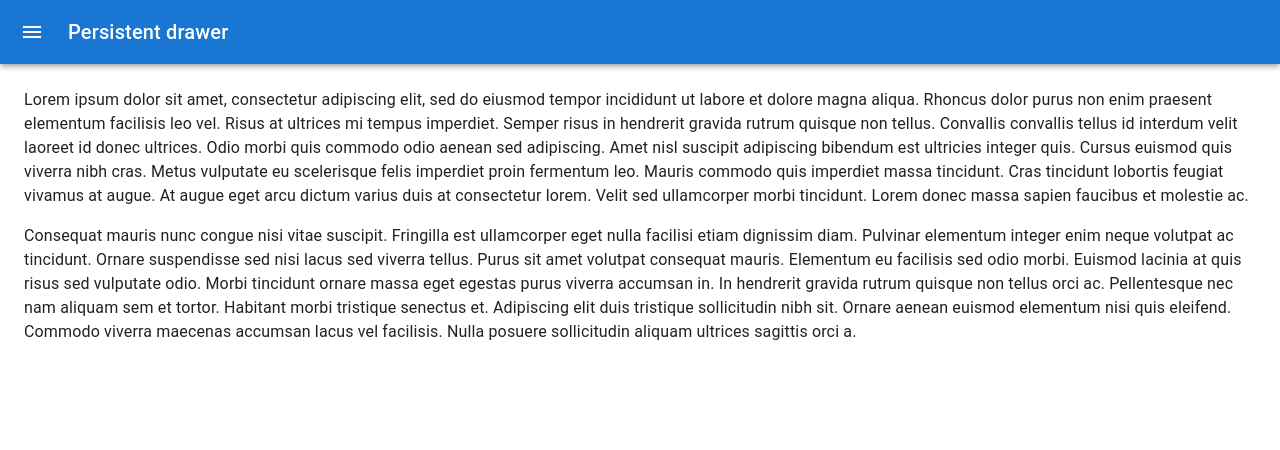
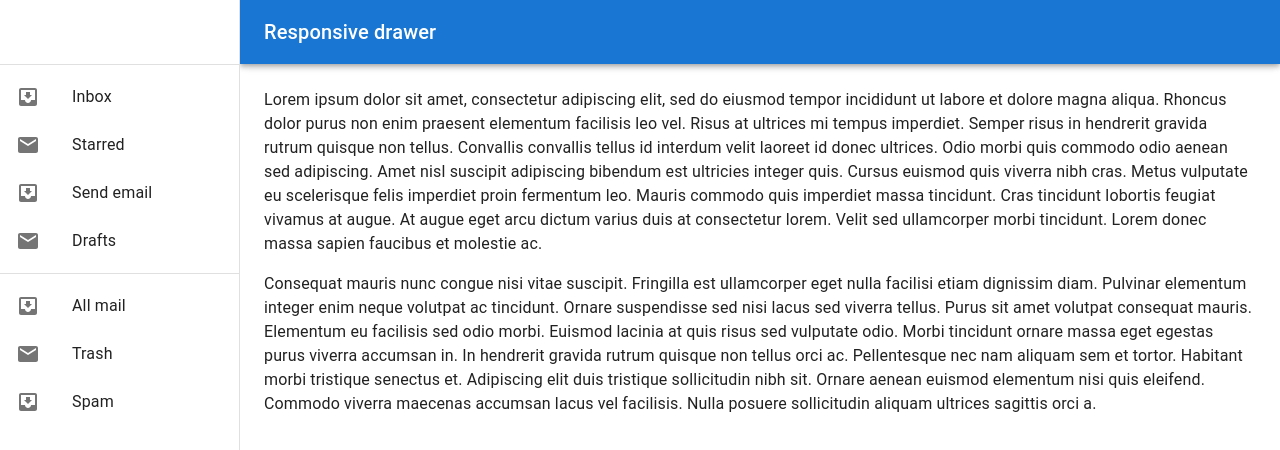
Before and after one commit to Omimin033/Household-App, a React (Create React App) app: page / in a window 1280 px wide. Shown: the top 450 px of the page. Built offline with nearby package versions, Linux system fonts and the light colour scheme.

Commit message:
レイアウトファイルのデザインを作成

```diff
--- a/src/components/layouts/AppLayout.tsx
+++ b/src/components/layouts/AppLayout.tsx
@@ -1,124 +1,54 @@
 import * as React from 'react';
-import { styled, useTheme } from '@mui/material/styles';
+import AppBar from '@mui/material/AppBar';
 import Box from '@mui/material/Box';
+import CssBaseline from '@mui/material/CssBaseline';
+import Divider from '@mui/material/Divider';
 import Drawer from '@mui/material/Drawer';
-import CssBaseline from '@mui/material/CssBaseline';
-import MuiAppBar, { AppBarProps as MuiAppBarProps } from '@mui/material/AppBar';
-import Toolbar from '@mui/material/Toolbar';
+import IconButton from '@mui/material/IconButton';
+import InboxIcon from '@mui/icons-material/MoveToInbox';
 import List from '@mui/material/List';
-import Typography from '@mui/material/Typography';
-import Divider from '@mui/material/Divider';
-import IconButton from '@mui/material/IconButton';
-import MenuIcon from '@mui/icons-material/Menu';
-import ChevronLeftIcon from '@mui/icons-material/ChevronLeft';
-import ChevronRightIcon from '@mui/icons-material/ChevronRight';
 import ListItem from '@mui/material/ListItem';
 import ListItemButton from '@mui/material/ListItemButton';
 import ListItemIcon from '@mui/material/ListItemIcon';
 import ListItemText from '@mui/material/ListItemText';
-import InboxIcon from '@mui/icons-material/MoveToInbox';
 import MailIcon from '@mui/icons-material/Mail';
+import MenuIcon from '@mui/icons-material/Menu';
+import Toolbar from '@mui/material/Toolbar';
+import Typography from '@mui/material/Typography';
 
 const drawerWidth = 240;
 
-const Main = styled('main', { shouldForwardProp: (prop) => prop !== 'open' })<{
-  open?: boolean;
-}>(({ theme, open }) => ({
-  flexGrow: 1,
-  padding: theme.spacing(3),
-  transition: theme.transitions.create('margin', {
-    easing: theme.transitions.easing.sharp,
-    duration: theme.transitions.duration.leavingScreen,
-  }),
-  marginLeft: `-${drawerWidth}px`,
-  ...(open && {
-    transition: theme.transitions.create('margin', {
-      easing: theme.transitions.easing.easeOut,
-      duration: theme.transitions.duration.enteringScreen,
-    }),
-    marginLeft: 0,
-  }),
-}));
-
-interface AppBarProps extends MuiAppBarProps {
-  open?: boolean;
+interface Props {
+  /**
+   * Injected by the documentation to work in an iframe.
+   * Remove this when copying and pasting into your project.
+   */
+  window?: () => Window;
 }
 
-const AppBar = styled(MuiAppBar, {
-  shouldForwardProp: (prop) => prop !== 'open',
-})<AppBarProps>(({ theme, open }) => ({
-  transition: theme.transitions.create(['margin', 'width'], {
-    easing: theme.transitions.easing.sharp,
-    duration: theme.transitions.duration.leavingScreen,
-  }),
-  ...(open && {
-    width: `calc(100% - ${drawerWidth}px)`,
-    marginLeft: `${drawerWidth}px`,
-    transition: theme.transitions.create(['margin', 'width'], {
-      easing: theme.transitions.easing.easeOut,
-      duration: theme.transitions.duration.enteringScreen,
-    }),
-  }),
-}));
+export default function ResponsiveDrawer(props: Props) {
+  const { window } = props;
+  const [mobileOpen, setMobileOpen] = React.useState(false);
+  const [isClosing, setIsClosing] = React.useState(false);
 
-const DrawerHeader = styled('div')(({ theme }) => ({
-  display: 'flex',
-  alignItems: 'center',
-  padding: theme.spacing(0, 1),
-  // necessary for content to be below app bar
-  ...theme.mixins.toolbar,
-  justifyContent: 'flex-end',
-}));
-
-export default function PersistentDrawerLeft() {
-  const theme = useTheme();
-  const [open, setOpen] = React.useState(false);
-
-  const handleDrawerOpen = () => {
-    setOpen(true);
+  const handleDrawerClose = () => {
+    setIsClosing(true);
+    setMobileOpen(false);
   };
 
-  const handleDrawerClose = () => {
-    setOpen(false);
+  const handleDrawerTransitionEnd = () => {
+    setIsClosing(false);
   };
 
-  return (
-    <Box sx={{ display: 'flex' }}>
-      <CssBaseline />
-      <AppBar position="fixed" open={open}>
-        <Toolbar>
-          <IconButton
-            color="inherit"
-            aria-label="open drawer"
-            onClick={handleDrawerOpen}
-            edge="start"
-            sx={{ mr: 2, ...(open && { display: 'none' }) }}
-          >
-            <MenuIcon />
-          </IconButton>
-          <Typography variant="h6" noWrap component="div">
-            Persistent drawer
-          </Typography>
-        </Toolbar>
-      </AppBar>
-      <Drawer
-        sx={{
-          width: drawerWidth,
-          flexShrink: 0,
-          '& .MuiDrawer-paper': {
-            width: drawerWidth,
-            boxSizing: 'border-box',
-          },
-        }}
-        variant="persistent"
-        anchor="left"
-        open={open}
-      >
-        <DrawerHeader>
-          <IconButton onClick={handleDrawerClose}>
-            {theme.direction === 'ltr' ? <ChevronLeftIcon /> : <ChevronRightIcon />}
-          </IconButton>
-        </DrawerHeader>
+  const handleDrawerToggle = () => {
+    if (!isClosing) {
+      setMobileOpen(!mobileOpen);
+    }
+  };
+
+  const drawer = (
+    <div>
+      <Toolbar />
       <Divider />
       <List>
         {['Inbox', 'Starred', 'Send email', 'Drafts'].map((text, index) => (
@@ -145,9 +75,75 @@ export default function PersistentDrawerLeft() {
           </ListItem>
         ))}
       </List>
+    </div>
+  );
+
+  // Remove this const when copying and pasting into your project.
+  const container = window !== undefined ? () => window().document.body : undefined;
+
+  return (
+    <Box sx={{ display: 'flex' }}>
+      <CssBaseline />
+      <AppBar
+        position="fixed"
+        sx={{
+          width: { sm: `calc(100% - ${drawerWidth}px)` },
+          ml: { sm: `${drawerWidth}px` },
+        }}
+      >
+        <Toolbar>
+          <IconButton
+            color="inherit"
+            aria-label="open drawer"
+            edge="start"
+            onClick={handleDrawerToggle}
+            sx={{ mr: 2, display: { sm: 'none' } }}
+          >
+            <MenuIcon />
+          </IconButton>
+          <Typography variant="h6" noWrap component="div">
+            Responsive drawer
+          </Typography>
+        </Toolbar>
+      </AppBar>
+      <Box
+        component="nav"
+        sx={{ width: { sm: drawerWidth }, flexShrink: { sm: 0 } }}
+        aria-label="mailbox folders"
+      >
+        {/* The implementation can be swapped with js to avoid SEO duplication of links. */}
+        <Drawer
+          container={container}
+          variant="temporary"
+          open={mobileOpen}
+          onTransitionEnd={handleDrawerTransitionEnd}
+          onClose={handleDrawerClose}
+          ModalProps={{
+            keepMounted: true, // Better open performance on mobile.
+          }}
+          sx={{
+            display: { xs: 'block', sm: 'none' },
+            '& .MuiDrawer-paper': { boxSizing: 'border-box', width: drawerWidth },
+          }}
+        >
+          {drawer}
         </Drawer>
-      <Main open={open}>
-        <DrawerHeader />
+        <Drawer
+          variant="permanent"
+          sx={{
+            display: { xs: 'none', sm: 'block' },
+            '& .MuiDrawer-paper': { boxSizing: 'border-box', width: drawerWidth },
+          }}
+          open
+        >
+          {drawer}
+        </Drawer>
+      </Box>
+      <Box
+        component="main"
+        sx={{ flexGrow: 1, p: 3, width: { sm: `calc(100% - ${drawerWidth}px)` } }}
+      >
+        <Toolbar />
         <Typography paragraph>
           Lorem ipsum dolor sit amet, consectetur adipiscing elit, sed do eiusmod
           tempor incididunt ut labore et dolore magna aliqua. Rhoncus dolor purus non
@@ -175,7 +171,7 @@ export default function PersistentDrawerLeft() {
           eleifend. Commodo viverra maecenas accumsan lacus vel facilisis. Nulla
           posuere sollicitudin aliquam ultrices sagittis orci a.
         </Typography>
-      </Main>
+      </Box>
     </Box>
   );
 }
```
Lines whose indentation alone changed are shown as unchanged.
